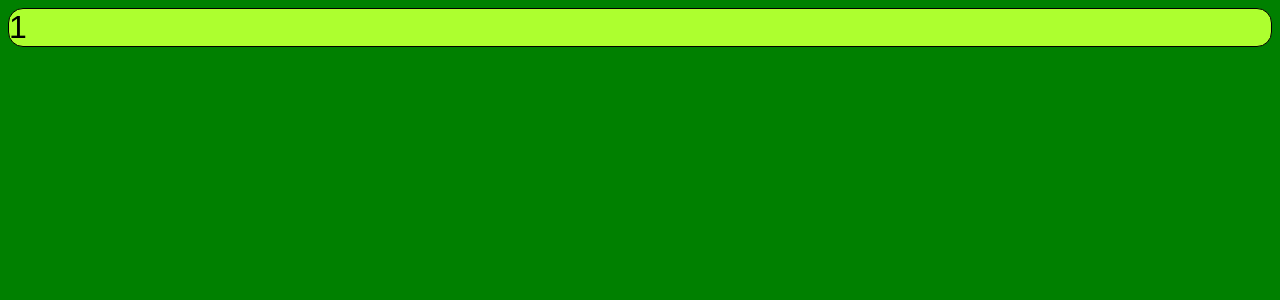
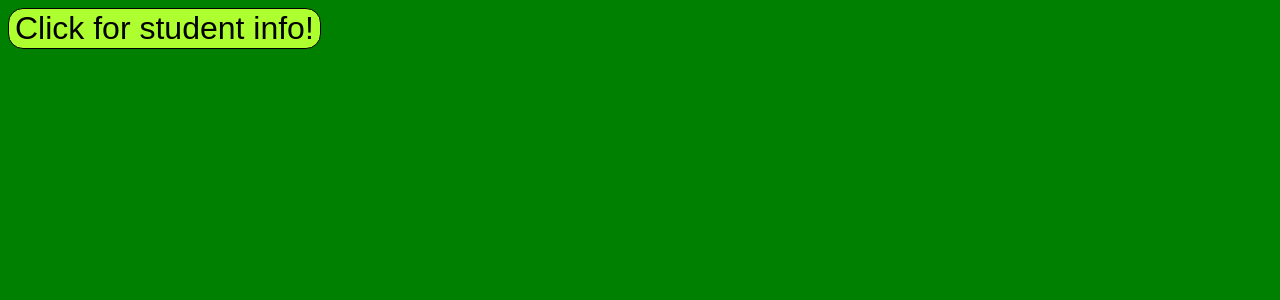
Before and after one commit to Airlo-eng/KTC-Attendance-Website, a React (Create React App) app in the folder ktc-attendance-website/: page /student_info/1 in a window 1280 px wide. Shown: the top 300 px of the page. Built offline with nearby package versions, Linux system fonts and the light colour scheme.

Commit message:
Student Specific Info Added.
Need To Do:
Design Student Specific Pages. Add Payment checker feature.

```diff
--- a/ktc-attendance-website/src/components/search/SearchBar.js
+++ b/ktc-attendance-website/src/components/search/SearchBar.js
@@ -25,11 +25,10 @@ function SearchBar() {
           setResult(
             Object.keys(data).filter((element) => {
                 return data[element].studentName.toLowerCase().includes(queryString.toLowerCase());
-              }).map((filteredElement) => data[filteredElement].studentName)
+            }).map((filteredElement) => data[filteredElement].studentName)
           );
         }
-      });
-
+    });
 }
 
 
--- a/ktc-attendance-website/src/pages/StudentInfo.js
+++ b/ktc-attendance-website/src/pages/StudentInfo.js
@@ -1,16 +1,54 @@
 import {useParams} from "react-router-dom";
+import {useState} from "react";
 
 function StudentInfo() {
 
     //TODO: Filter out database with id. Add payment checker feature.
+    //! STORE STUDENT DATA AS OBJECT NOT VARIABLE
 
     const {id} = useParams();
+    const [studentInfo, setStudent] = useState("");
+
+    function infoGetter() {
+
+        fetch(
+            "https://ktc-attendance-app-default-rtdb.europe-west1.firebasedatabase.app/students.json"
+        )
+        .then(response => response.json())
+        .then(data => {
+
+            Object.keys(data).filter(element => {
+                if (data[element].studentName.toLowerCase() === id.toLowerCase()) {
+                    setStudent(data[element]);
+                }
+            })
+
+        })
+
+    }
 
     return (
 
-        <div className="btn-textfield">
+        <div>
 
-            {id}
+            <button className="btn-textfield" onClick={infoGetter}>
+                Click for student info!
+            </button>
+
+
+            <br/><br/>
+            {studentInfo.studentName}
+            <br/><br/>
+            {studentInfo.yearGroup}
+            <br/><br/>
+            {studentInfo.currentSchool}
+            <br/><br/>
+            {studentInfo.parentOrGuardian}
+            <br/><br/>
+            {studentInfo.phoneNumber}
+            <br/><br/>
+            {studentInfo.homeAddress}
+            <br/><br/>
 
         </div>
 
```
